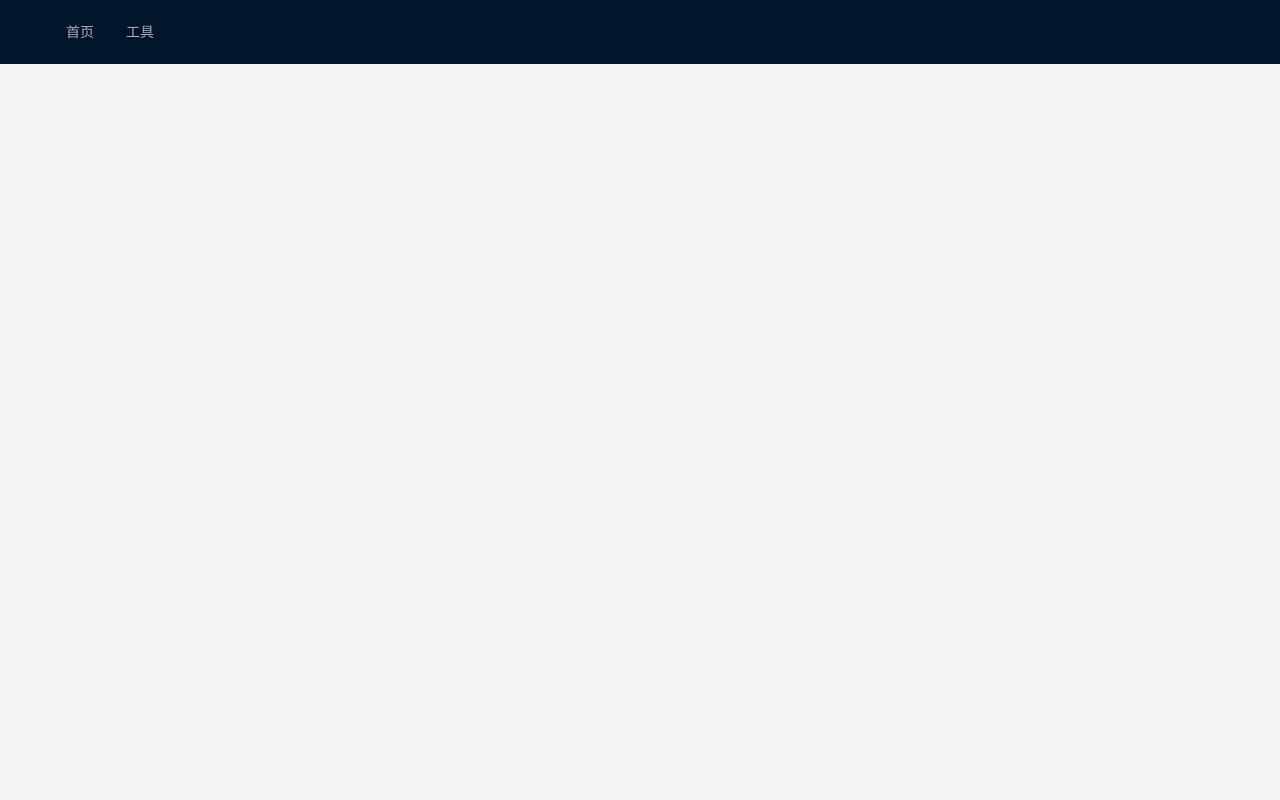
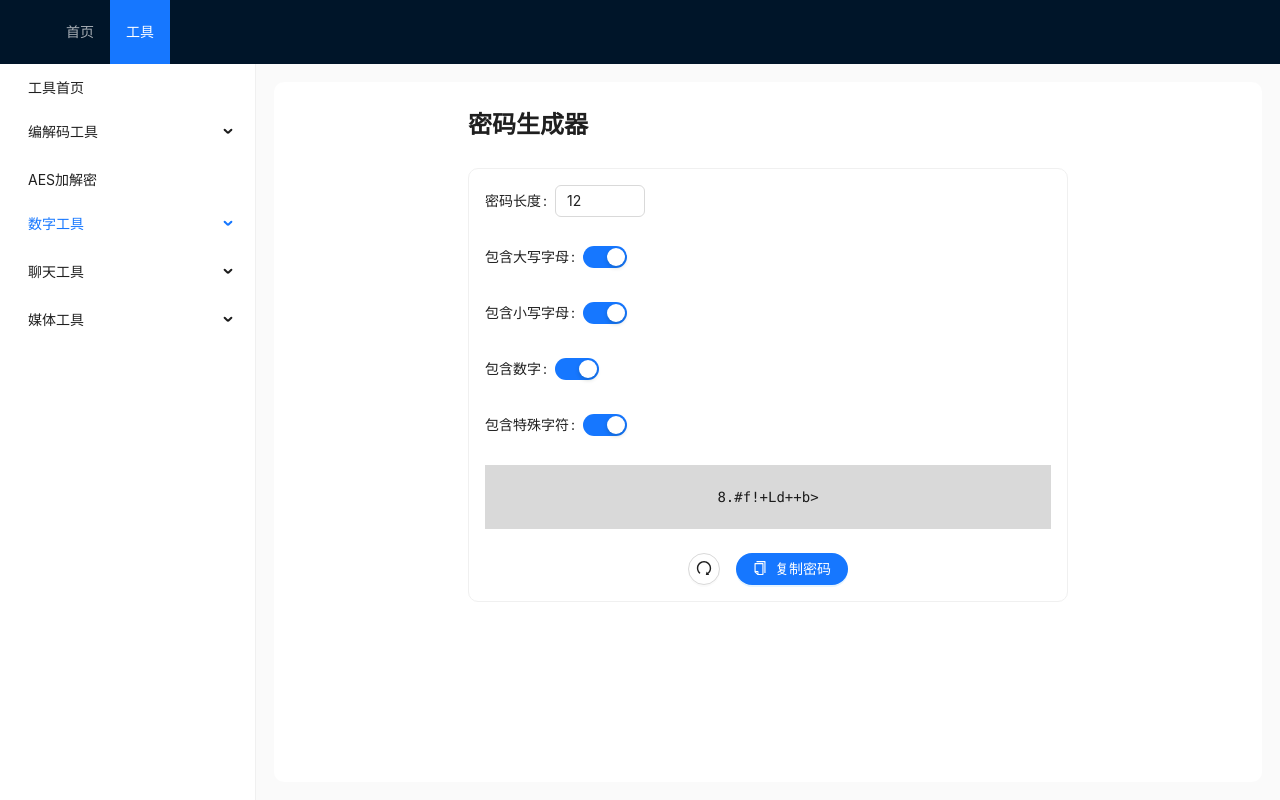
Before and after one commit to starburst-xhl/xhl-tools-vue, a Vue app: page /tools/number-tool/password-generator in a window 1280 px wide. Before the commit this address had no page. Built offline with nearby package versions, Linux system fonts and the light colour scheme; the HTML template or start-up script is replaced by a standard one.

Commit message:
增加密码生成器

```diff
--- a/src/router/index.ts
+++ b/src/router/index.ts
@@ -60,7 +60,13 @@ const router = createRouter({
                   name: 'StopwatchTool',
                   component: () => import('@/views/Tools/NumberTool/StopwatchTool.vue'),
                   meta: {title: '秒表'}
-                }
+                },
+                {
+                  path: 'password-generator',
+                  name: 'PasswordGenerator',
+                  component: () => import('@/views/Tools/NumberTool/PasswordGenerator.vue'),
+                  meta: {title: '密码生成器'}
+                },
               ]
             },
             {
--- a/src/utils/Tools/tool_constants.ts
+++ b/src/utils/Tools/tool_constants.ts
@@ -4,6 +4,7 @@ export enum ToolType {
   'RpgmvpToPng' = 'rpgmvp-to-png',
   'StopwatchTool' = 'stopwatch-tool',
   'AesTool' = 'aes-tool',
+  'PasswordGenerator' = 'password-generator',
 }
 
 export interface ToolMetaData {
@@ -39,4 +40,9 @@ export const ToolMetaDataMap: Record<ToolType, ToolMetaData> = {
     description: 'AES工具',
     pathName: 'AesTool',
   },
+  [ToolType.PasswordGenerator]: {
+    title: '密码生成器',
+    description: '密码生成器',
+    pathName: 'PasswordGenerator',
+  },
 };
--- /dev/null
+++ b/src/views/Tools/NumberTool/PasswordGenerator.vue
@@ -0,0 +1,111 @@
+<script setup lang="ts">
+import {onMounted, reactive, ref, watch} from "vue";
+import {message} from "ant-design-vue";
+import {badString} from "@/utils/string_utils.ts";
+import {CopyOutlined, RedoOutlined} from "@ant-design/icons-vue";
+
+const form = reactive({
+  passwordLength: 12,
+  includeUppercase: true,
+  includeLowercase: true,
+  includeNumbers: true,
+  includeSymbols: true,
+});
+
+const password = ref('');
+
+const generatePassword = () => {
+  const uppercase = 'ABCDEFGHIJKLMNOPQRSTUVWXYZ';
+  const lowercase = 'abcdefghijklmnopqrstuvwxyz';
+  const numbers = '0123456789';
+  const symbols = '!@#$%^&*()_+{}:"<>?|[];\',./';
+  let characters = '';
+  let gen_password = '';
+  if (form.includeUppercase) characters += uppercase;
+  if (form.includeLowercase) characters += lowercase;
+  if (form.includeNumbers) characters += numbers;
+  if (form.includeSymbols) characters += symbols;
+  if (badString(characters)) {
+    message.error('请至少选择一种字符类型');
+    return;
+  }
+  while (true) {
+    gen_password = '';
+    for (let i = 0; i < form.passwordLength; i++) {
+      gen_password += characters.charAt(Math.floor(Math.random() * characters.length));
+    }
+    if (form.includeUppercase && !/[A-Z]/.test(gen_password)) continue;
+    if (form.includeLowercase && !/[a-z]/.test(gen_password)) continue;
+    if (form.includeNumbers && !/[0-9]/.test(gen_password)) continue;
+    if (form.includeSymbols && !/[!@#$%^&*()_+{}:"<>?|\[\];',.\/]/.test(gen_password)) continue;
+    break;
+  }
+  password.value = gen_password;
+}
+
+watch(form, () => {
+  generatePassword();
+});
+
+onMounted(() => {
+  generatePassword();
+});
+</script>
+
+<template>
+  <div>
+    <a-form :model="form">
+      <a-form-item label="密码长度">
+        <a-input-number v-model:value="form.passwordLength" :min="1" :max="60"/>
+      </a-form-item>
+      <a-form-item label="包含大写字母">
+        <a-switch v-model:checked="form.includeUppercase"/>
+      </a-form-item>
+      <a-form-item label="包含小写字母">
+        <a-switch v-model:checked="form.includeLowercase"/>
+      </a-form-item>
+      <a-form-item label="包含数字">
+        <a-switch v-model:checked="form.includeNumbers"/>
+      </a-form-item>
+      <a-form-item label="包含特殊字符">
+        <a-switch v-model:checked="form.includeSymbols"/>
+      </a-form-item>
+      <a-form-item-rest>
+        <div class="password-generator__password-container">{{ password }}</div>
+      </a-form-item-rest>
+      <a-form-item-rest>
+        <div class="password-generator__button-container">
+          <a-button shape="circle" @click="generatePassword">
+            <template #icon>
+              <RedoOutlined/>
+            </template>
+          </a-button>
+          <a-button type="primary" shape="round" @click="() => {navigator.clipboard.writeText(password)}">
+            <template #icon>
+              <CopyOutlined/>
+            </template>
+            复制密码
+          </a-button>
+        </div>
+      </a-form-item-rest>
+    </a-form>
+  </div>
+</template>
+
+<style scoped>
+.password-generator__password-container {
+  display: flex;
+  justify-content: center;
+  align-items: center;
+  background-color: #d9d9d9;
+  height: 64px;
+  margin-bottom: 24px;
+  font-family: 'SFMono-Regular', Consolas, 'Liberation Mono', Menlo, Courier, monospace;
+}
+
+.password-generator__button-container {
+  display: flex;
+  justify-content: center;
+  gap: 16px;
+}
+</style>
```
